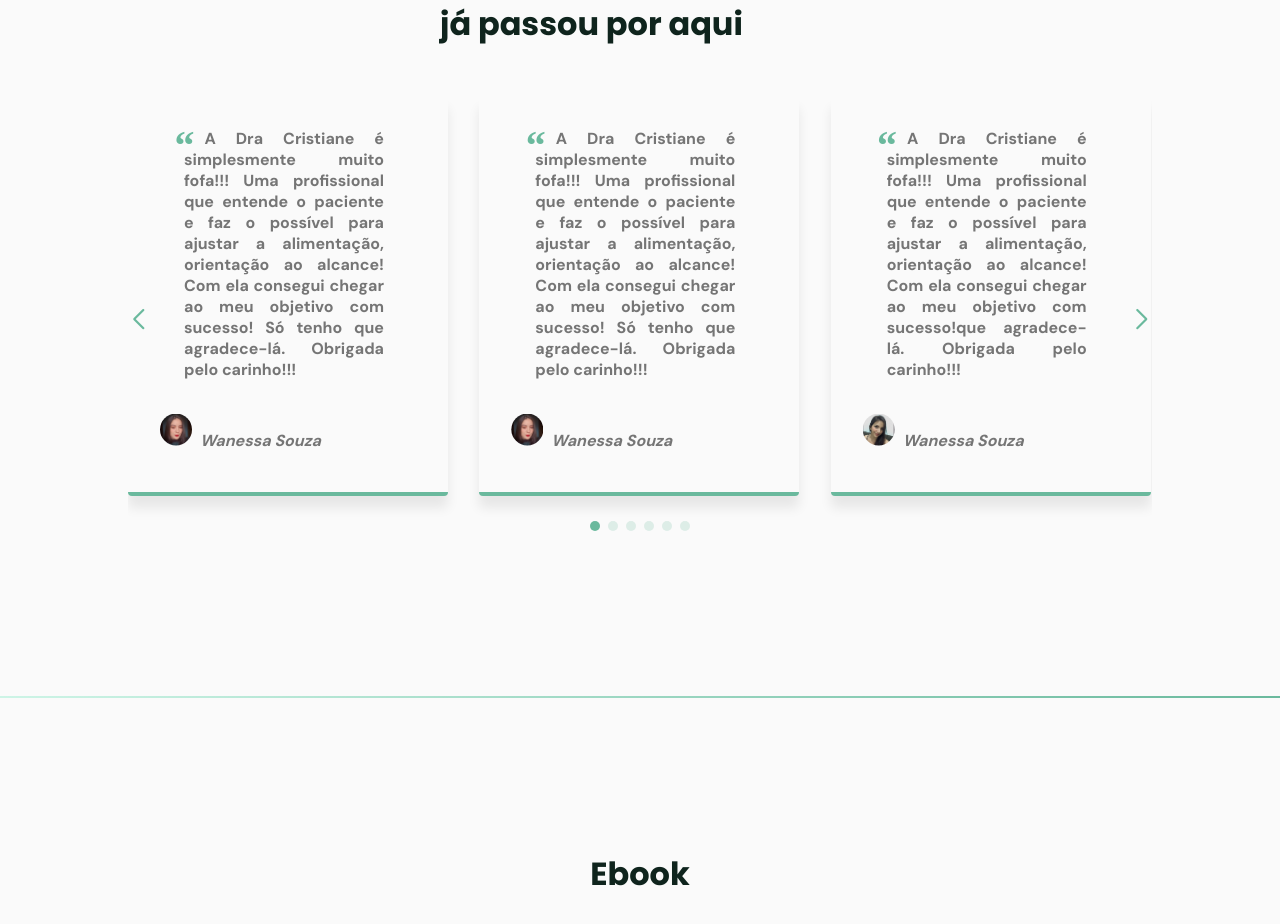
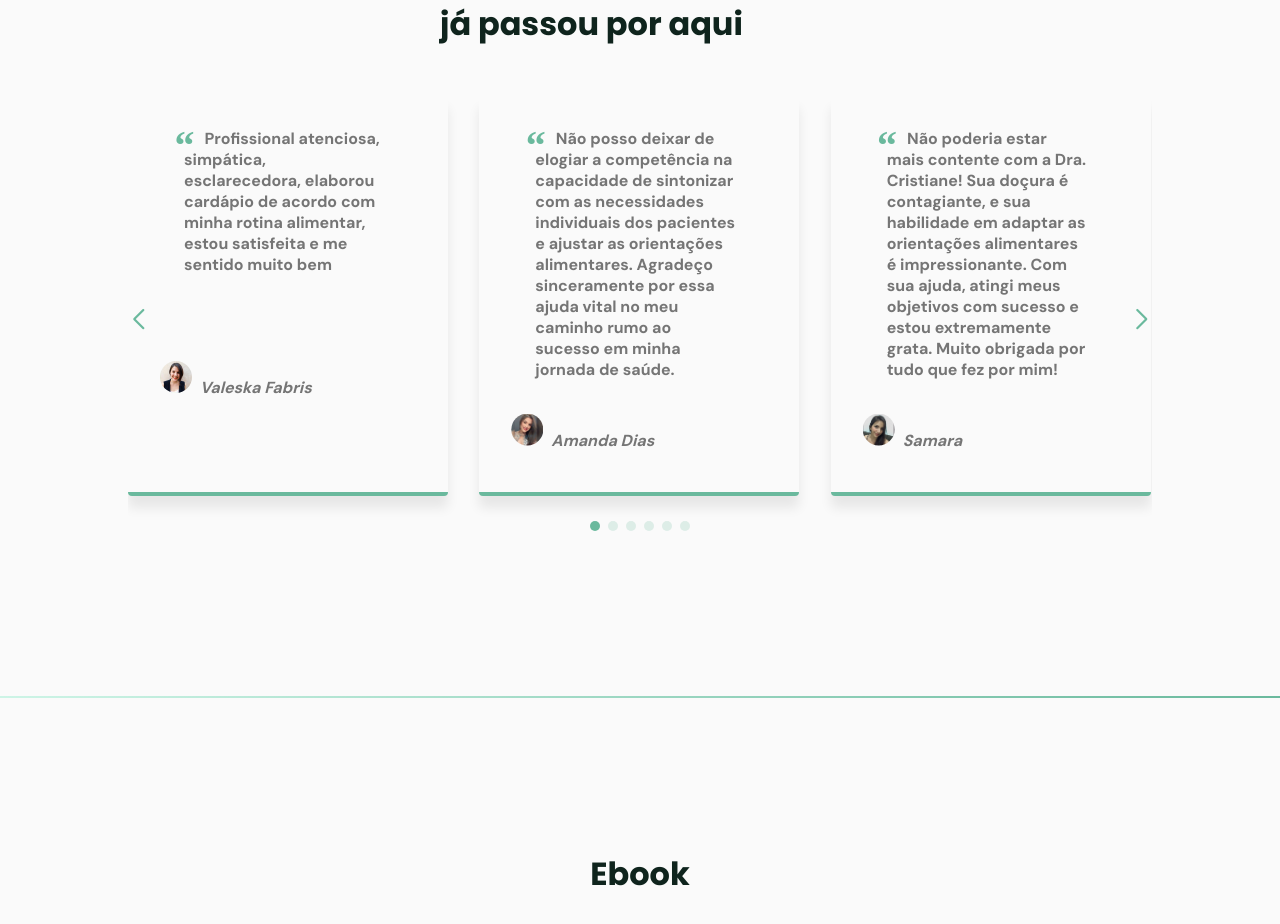
Before and after one commit to charles682/pagenutri, a React (Vite) app in the folder Nutri/: page / in a window 1280 px wide. Shown: the part 3080-4004 px from the top of the page. Built offline with nearby package versions, Linux system fonts and the light colour scheme.

Commit message:
update depoimentos

```diff
--- a/Nutri/src/App.jsx
+++ b/Nutri/src/App.jsx
@@ -8,8 +8,6 @@ import {Depoimentos} from './pages/Depoimentos';
 import {Ebook} from './pages/Ebook';
 import {Contato} from './pages/Contato';
 import React from 'react';
-
-
 
 function App() {
 
--- a/Nutri/src/pages/Depoimentos/index.jsx
+++ b/Nutri/src/pages/Depoimentos/index.jsx
@@ -12,12 +12,12 @@ import 'swiper/css/navigation';
 import { Keyboard, Pagination, Navigation} from 'swiper/modules';
 
 
-import img from'../../images/photo_2023-08-02_15-48-01.jpg'
-import img1 from'../../images/photo_2023-08-02_15-48-01.jpg'
+import img from'../../images/26.jpeg'
+import img1 from'../../images/photo_2023-08-02_15-48-51.jpg'
 import img2 from'../../images/photo_2023-08-02_16-05-23.jpg'
-import img3 from'../../images/photo_2023-08-02_15-48-01.jpg'
-import img4 from'../../images/photo_2023-08-02_16-05-23.jpg'
-import img5 from'../../images/photo_2023-08-02_16-05-23.jpg'
+import img3 from'../../images/10.jpeg'
+import img4 from'../../images/photo_2023-08-02_15-48-01.jpg'
+import img5 from'../../images/56.jpeg'
 
 
 export function Depoimentos(){
@@ -71,16 +71,15 @@ export function Depoimentos(){
                   <blockquote>
                                 <p>
                                 <span>&ldquo;</span>
-                                A Dra Cristiane é simplesmente muito fofa!!!
-                                Uma profissional que entende o paciente e faz o possível para ajustar a alimentação, orientação ao alcance! Com ela consegui chegar ao meu objetivo com sucesso! Só tenho que agradece-lá.
-                                Obrigada pelo carinho!!!
+                                Profissional atenciosa, simpática, esclarecedora, elaborou cardápio de acordo com minha rotina alimentar, estou satisfeita e me sentido muito bem
                                 </p>
                                 <cite>
                                 <img
                                     src={img}
                                     alt="Foto de Wanessa Souza"
                                 />
-                                Wanessa Souza
+                                  Valeska Fabris
+
                                 </cite>
                        </blockquote>
                       </SwiperSlide>
@@ -88,16 +87,14 @@ export function Depoimentos(){
                       <blockquote>
                                 <p>
                                 <span>&ldquo;</span>
-                                A Dra Cristiane é simplesmente muito fofa!!!
-                                Uma profissional que entende o paciente e faz o possível para ajustar a alimentação, orientação ao alcance! Com ela consegui chegar ao meu objetivo com sucesso! Só tenho que agradece-lá.
-                                Obrigada pelo carinho!!!
+                                Não posso deixar de elogiar a competência na capacidade de sintonizar com as necessidades individuais dos pacientes e ajustar as orientações alimentares. Agradeço sinceramente por essa ajuda vital no meu caminho rumo ao sucesso em minha jornada de saúde.
                                 </p>
                                 <cite>
                                 <img
                                     src={img1}
                                     alt="Foto de Wanessa Souza"
                                 />
-                                Wanessa Souza
+                            Amanda Dias
                                 </cite>
                        </blockquote>
 
@@ -106,16 +103,14 @@ export function Depoimentos(){
                       <blockquote>
                                 <p>
                                 <span>&ldquo;</span>
-                                A Dra Cristiane é simplesmente muito fofa!!!
-                                Uma profissional que entende o paciente e faz o possível para ajustar a alimentação, orientação ao alcance! Com ela consegui chegar ao meu objetivo com sucesso!que agradece-lá.
-                                Obrigada pelo carinho!!!
+                                Não poderia estar mais contente com a Dra. Cristiane! Sua doçura é contagiante, e sua habilidade em adaptar as orientações alimentares é impressionante. Com sua ajuda, atingi meus objetivos com sucesso e estou extremamente grata. Muito obrigada por tudo que fez por mim!
                                 </p>
                                 <cite>
                                 <img
                                     src={img2}
                                     alt="Foto de Wanessa Souza"
                                 />
-                                Wanessa Souza
+                              Samara
                                               </cite>
                         </blockquote>
                         </SwiperSlide>
@@ -123,7 +118,7 @@ export function Depoimentos(){
                         <blockquote>
                                   <p>
                                     <span>&ldquo;</span>
-                                Amei o atendimento. Crustiane é muito paciente e atenciosa. Tira todas suas dúvidas! É a profissional que entende a sua dor, e que realmente se coloca no nosso lugar. Não tive dificuldades para fazer o planejmaneto. Foi tudo feito dentro das minhas necessidades, sem precisar retirar nada do que gosto.
+                                Amei o atendimento. Cristiane é muito paciente e atenciosa. Tira todas suas dúvidas! É a profissional que entende a sua dor, e que realmente se coloca no nosso lugar. Não tive dificuldades para fazer o planejmaneto. Foi tudo feito dentro das minhas necessidades, sem precisar retirar nada do que gosto.
                               </p>
                               <cite>
                                 <img
@@ -138,14 +133,16 @@ export function Depoimentos(){
                           <blockquote>
                                       <p>
                                         <span>&ldquo;</span>
-                                        Profissional atenciosa, simpática, esclarecedora, elaborou cardápio de acordo com minha rotina alimentar, estou satisfeita e me sentido muito bem
+                                        A Dra Cristiane é simplesmente muito fofa!!!
+                                Uma profissional que entende o paciente e faz o possível para ajustar a alimentação, orientação ao alcance! Com ela consegui chegar ao meu objetivo com sucesso! Só tenho que agradece-lá.
+                                Obrigada pelo carinho!!!
                                       </p>
                                       <cite>
                                         <img
                                           src={img4}
                                           alt="Fotos de Valeska Fabris"
                                         />
-                                        Valeska Fabris
+                                           Renata Alves
                                       </cite>
                                     </blockquote>
                           </SwiperSlide>
@@ -153,14 +150,14 @@ export function Depoimentos(){
                           <blockquote>
                                       <p>
                                         <span>&ldquo;</span>
-                                        Profissional atenciosa, simpática, esclarecedora, elaborou cardápio de acordo com minha rotina alimentar, estou satisfeita e me sentido muito bem
+                                        A dedicação em compreender as particularidades de cada paciente e a habilidade em adaptar as orientações alimentares são admiráveis. Graças à orientação perspicaz, consegui alcançar meus objetivos de saúde de maneira brilhante.
                                       </p>
                                       <cite>
                                         <img
                                           src={img5}
                                           alt="Fotos de Valeska Fabris"
                                         />
-                                        Valeska Fabris
+                                        Natalia
                                       </cite>
                                     </blockquote>
                           </SwiperSlide>
--- a/Nutri/src/pages/Depoimentos/style.js
+++ b/Nutri/src/pages/Depoimentos/style.js
@@ -55,7 +55,6 @@ blockquote {
 blockquote p {
 max-width: 200px;
 position: relative;
-text-align: justify;
 text-indent: 1.275rem;
 margin-bottom: 1.5rem;
 margin-left: 1.5rem;
--- a/Nutri/src/pages/Serviços/style.js
+++ b/Nutri/src/pages/Serviços/style.js
@@ -45,9 +45,11 @@ header h2{
   margin-bottom: 0.75rem;
  text-align: left;
 }
+
 .card p{
   text-align:left;
 }
+
 div.item {
   width: 100%;
 }
```
